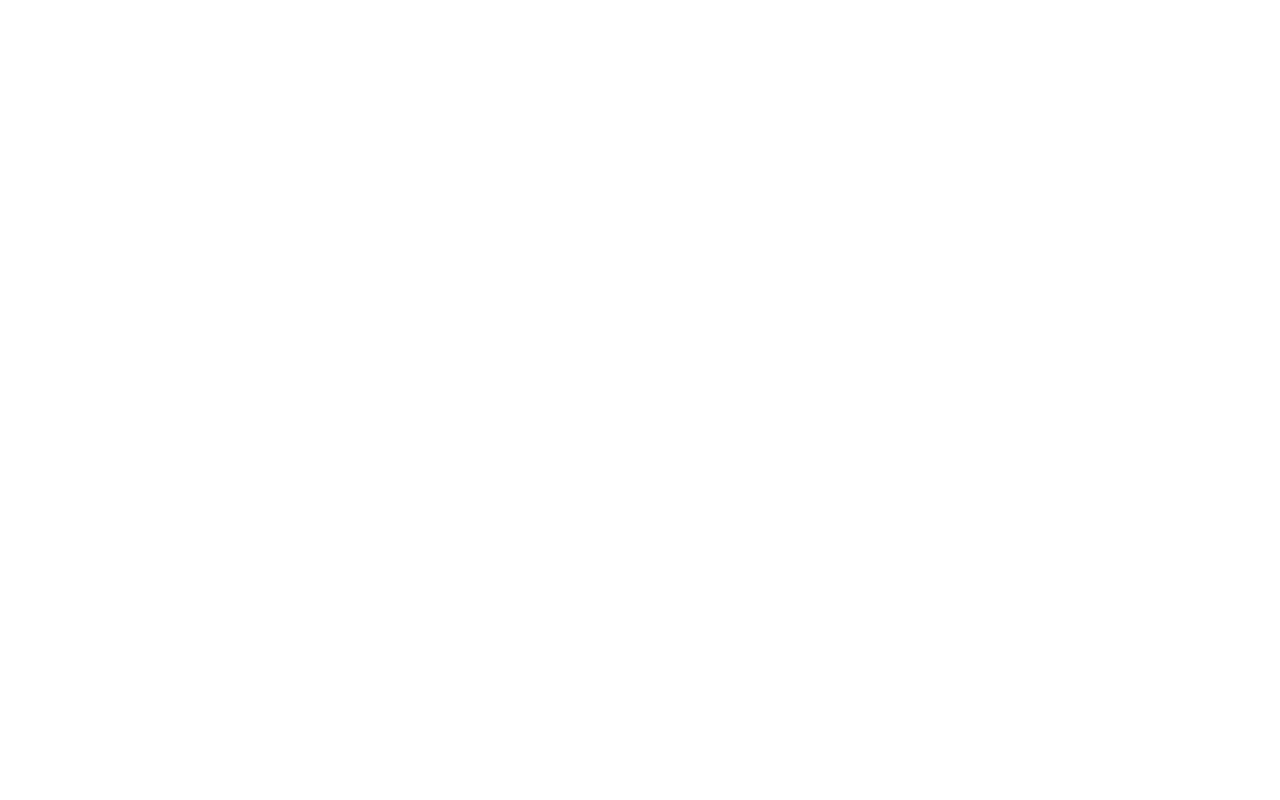
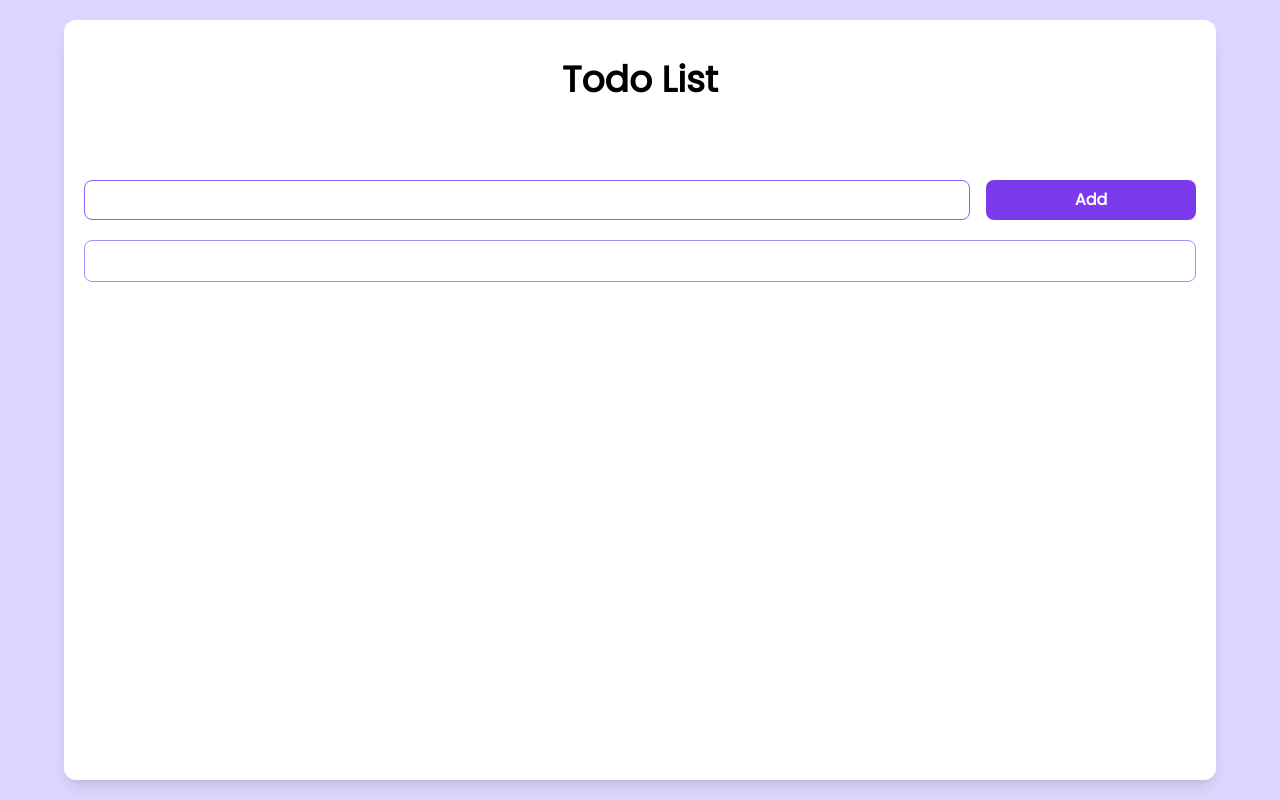
Before and after one commit to fmway/BelajarJS, a plain HTML site: page index.html in a window 1280 px wide. Drawn offline with nearby package versions, Linux system fonts and the light colour scheme.

Commit message:
add input tags

```diff
--- a/index.html
+++ b/index.html
@@ -23,8 +23,32 @@
     <meta name="twitter:description" content="Type in what you want to do in the future" />
     <meta name="twitter:image" content="https://fmway.me/images/todo.png" />
     <script src="https://cdn.tailwindcss.com"></script>
+    <script>
+    tailwind.config = {
+      theme: {
+        extend: {
+          colors: {
+            primary: '#00DFC0',
+          },
+          fontFamily: {
+            'sans': ['Montserrat', 'Poppins', ...tailwind.defaultTheme.fontFamily.sans],
+          },
+        },
+      },
+    };
+  </script>
   </head>
-  <body>
+  <body class="font-sans">
+    <div class="min-w-screen min-h-screen bg-violet-200 flex justify-center px-5 py-5">
+      <div class="w-full max-w-6xl mx-auto rounded-xl bg-white shadow-lg p-5 text-black">
+        <h1 class="font-bold text-4xl text-center pt-5 mb-20">Todo List</h1>
+        <div class="grid grid-cols-5 gap-4 mb-5">
+          <input class="p-2 border col-span-5 md:col-span-4 border-violet-500 w-full h-10 rounded-lg" type="text" name="text" value="" />
+          <button class="bg-violet-600 h-10 col-end-6 text-white font-bold rounded-lg">Add</button>
+        </div>
+        <div class="rounded-lg border border-violet-400 p-5"></div>
+      </div>
+    </div>
 <!--    <form>-->
 <!--      <input type="text" id="input_form" value="" />-->
 <!--      <button id="tombol_form">Tekan</button>-->
```
